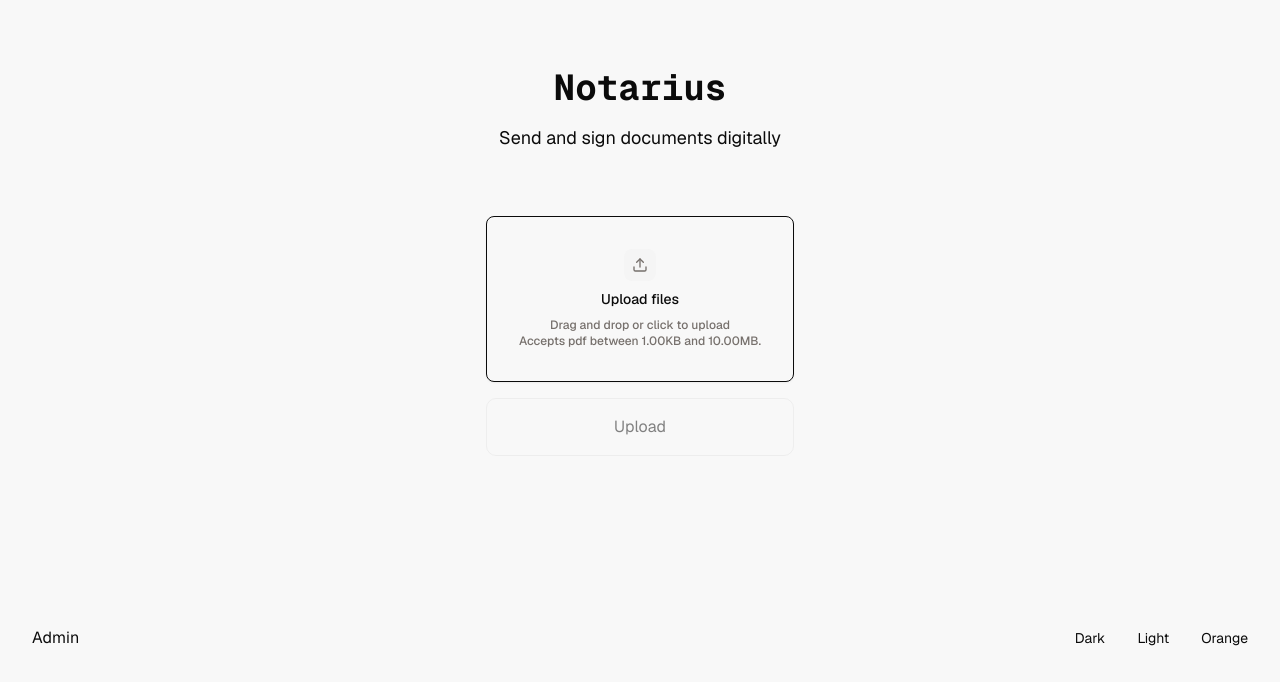
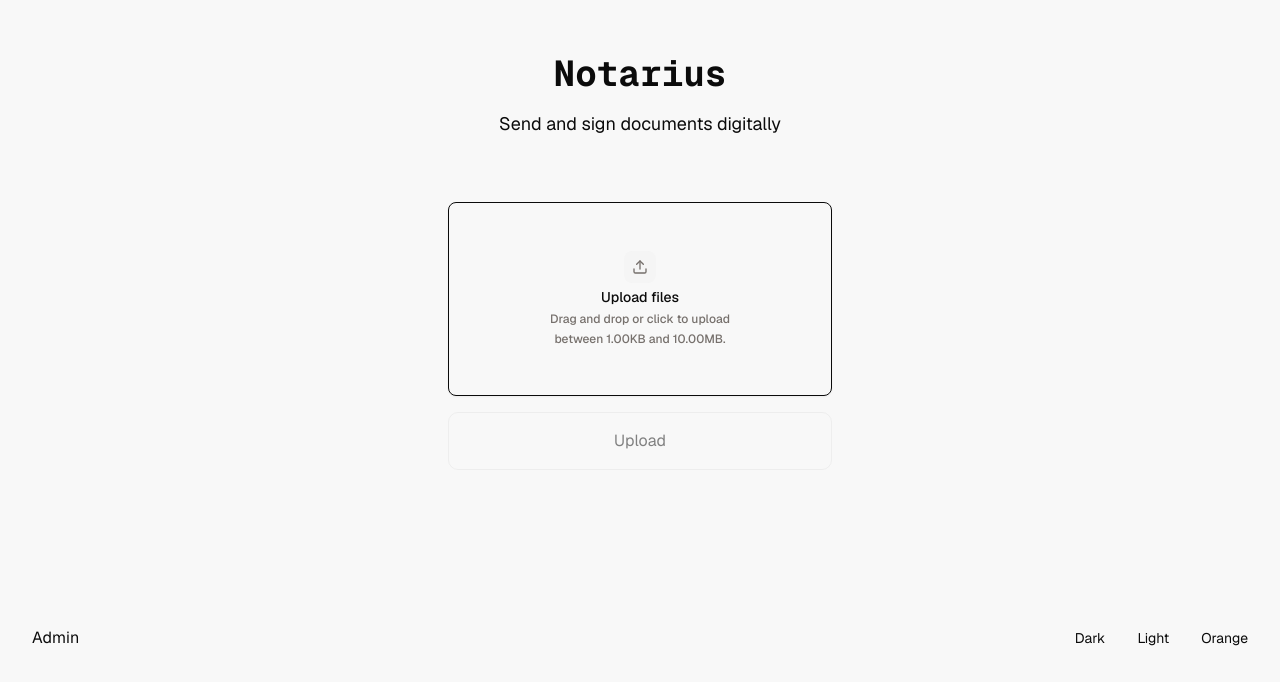
Before and after one commit to evilpaper/notarius, a Next.js app: page / in a window 1280 px wide. Shown: the part 118-800 px from the top of the page. Built offline with nearby package versions, Linux system fonts and the light colour scheme.

Commit message:
feat: remove file type restriction

```diff
--- a/src/app/upload-form.tsx
+++ b/src/app/upload-form.tsx
@@ -65,9 +65,11 @@ export default function UploadForm() {
   console.log(state.status);
 
   return (
-    <form onSubmit={handleSubmit} className="flex flex-col gap-4">
+    <form
+      onSubmit={handleSubmit}
+      className="flex flex-col gap-4 w-full md:w-[24rem]"
+    >
       <Dropzone
-        accept={{ pdf: [".pdf"] }}
         maxFiles={10}
         maxSize={1024 * 1024 * 10}
         minSize={1024}
--- a/src/common/components/ui/dropzone/index.tsx
+++ b/src/common/components/ui/dropzone/index.tsx
@@ -83,7 +83,7 @@ export const Dropzone = ({
     >
       <Button
         className={cn(
-          "relative h-auto w-full flex-col overflow-hidden p-8",
+          "relative h-32 w-full flex-col overflow-hidden p-24",
           isDragActive && "outline-none ring-1 ring-ring",
           className
         )}
@@ -131,18 +131,23 @@ export const DropzoneContent = ({
   }
 
   return (
-    <div className={cn("flex flex-col items-center justify-center", className)}>
+    <div
+      className={cn(
+        "flex w-full flex-col items-center justify-center gap-1",
+        className
+      )}
+    >
       <div className="flex size-8 items-center justify-center rounded-md bg-muted text-muted-foreground">
         <UploadIcon size={16} />
       </div>
-      <p className="my-2 w-full truncate font-medium text-sm">
+      <p className="w-full truncate font-medium text-sm">
         {src.length > maxLabelItems
           ? `${new Intl.ListFormat("en").format(
               src.slice(0, maxLabelItems).map((file) => file.name)
             )} and ${src.length - maxLabelItems} more`
           : new Intl.ListFormat("en").format(src.map((file) => file.name))}
       </p>
-      <p className="w-full text-wrap text-muted-foreground text-xs">
+      <p className="w-full truncate text-muted-foreground text-xs">
         Drag and drop or click to replace
       </p>
     </div>
@@ -184,18 +189,25 @@ export const DropzoneEmptyState = ({
   }
 
   return (
-    <div className={cn("flex flex-col items-center justify-center", className)}>
+    <div
+      className={cn(
+        "flex w-full flex-col items-center justify-center gap-1",
+        className
+      )}
+    >
       <div className="flex size-8 items-center justify-center rounded-md bg-muted text-muted-foreground">
         <UploadIcon size={16} />
       </div>
-      <p className="my-2 w-full truncate text-wrap font-medium text-sm">
+      <p className="w-full truncate font-medium text-sm">
         Upload {maxFiles === 1 ? "a file" : "files"}
       </p>
-      <p className="w-full truncate text-wrap text-muted-foreground text-xs">
+      <p className="w-full truncate text-muted-foreground text-xs">
         Drag and drop or click to upload
       </p>
       {caption && (
-        <p className="text-wrap text-muted-foreground text-xs">{caption}.</p>
+        <p className="w-full truncate text-muted-foreground text-xs">
+          {caption}.
+        </p>
       )}
     </div>
   );
@@ -215,12 +227,15 @@ export const DropzoneSuccessState = ({
   }
 
   return (
-    <div className={cn("flex flex-col items-center justify-center", className)}>
+    <div
+      className={cn(
+        "flex w-full flex-col items-center justify-center gap-1",
+        className
+      )}
+    >
       <CheckCircle size={16} color="green" />
-      <p className="my-2 w-full truncate text-wrap font-medium text-sm">
-        Upload complete!
-      </p>
-      <p className="w-full truncate text-wrap text-muted-foreground text-xs">
+      <p className="w-full truncate font-medium text-sm">Upload complete!</p>
+      <p className="w-full truncate text-muted-foreground text-xs">
         Your files have been uploaded successfully
       </p>
     </div>
@@ -239,12 +254,15 @@ export const DropzoneErrorState = ({
   message,
 }: DropzoneErrorStateProps) => {
   return (
-    <div className={cn("flex flex-col items-center justify-center", className)}>
+    <div
+      className={cn(
+        "flex w-full flex-col items-center justify-center gap-1",
+        className
+      )}
+    >
       <XCircle size={16} color="red" />
-      <p className="my-2 w-full truncate text-wrap font-medium text-sm">
-        Ouch!
-      </p>
-      <p className="w-full truncate text-wrap text-muted-foreground text-xs">
+      <p className="w-full truncate font-medium text-sm">Ouch!</p>
+      <p className="w-full truncate text-muted-foreground text-xs">
         {message.message}
       </p>
     </div>
```
